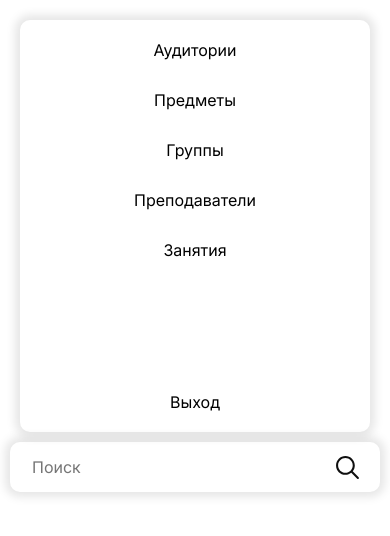
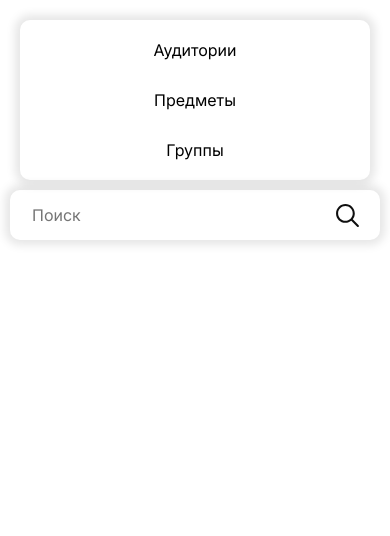
Before and after one commit to 8xbyte/da-mid-admin, a React app: page /audiences in a window 390 px wide. Shown: the top 536 px of the page. Built offline with nearby package versions, Linux system fonts and the light colour scheme; sample sign-in values are in the browser's storage.

Commit message:
Update bottom menu component Update styles

```diff
--- a/src/components/BottomMenu/bottom-menu.module.scss
+++ b/src/components/BottomMenu/bottom-menu.module.scss
@@ -7,6 +7,8 @@
     overflow-y: auto;
 
     @media screen and (min-width: 0) and (max-width: 765px) {
+        min-height: 160px;
+        max-height: 160px;
         flex: 1;
     }
 
```
